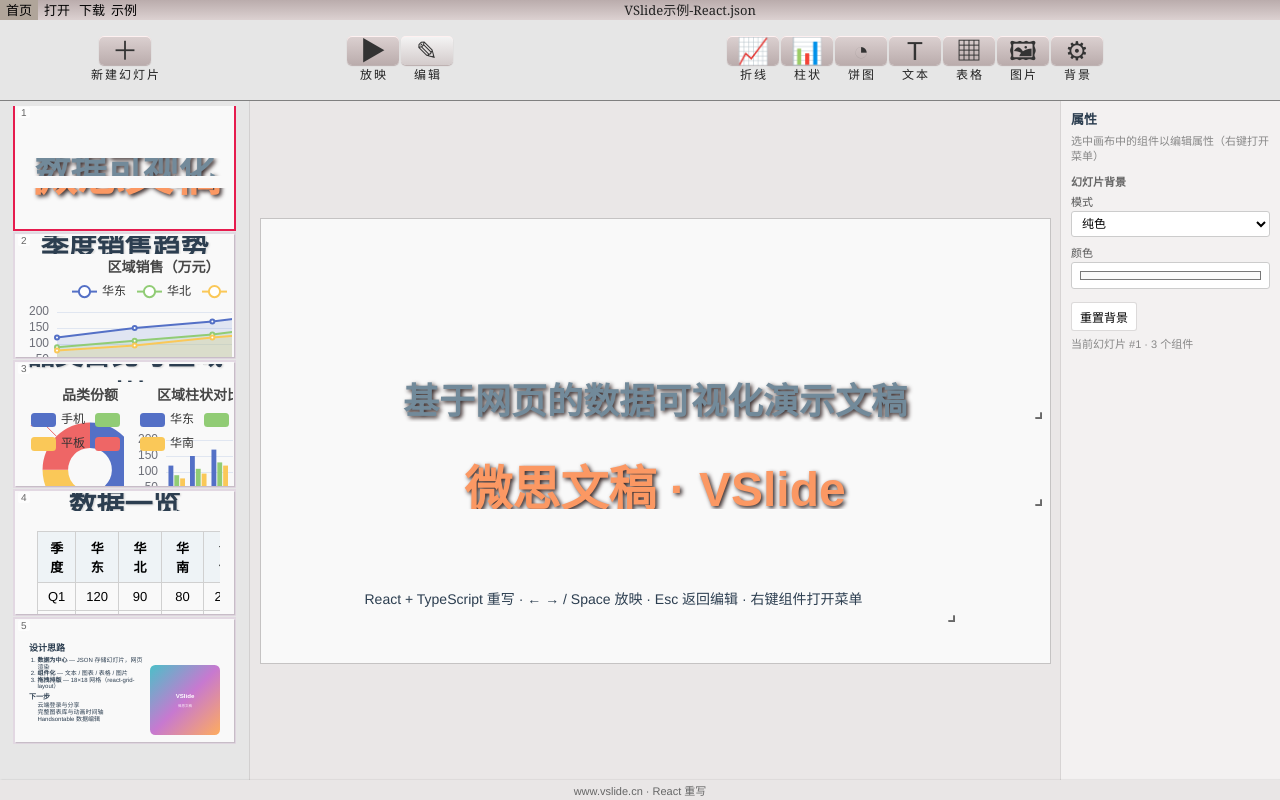
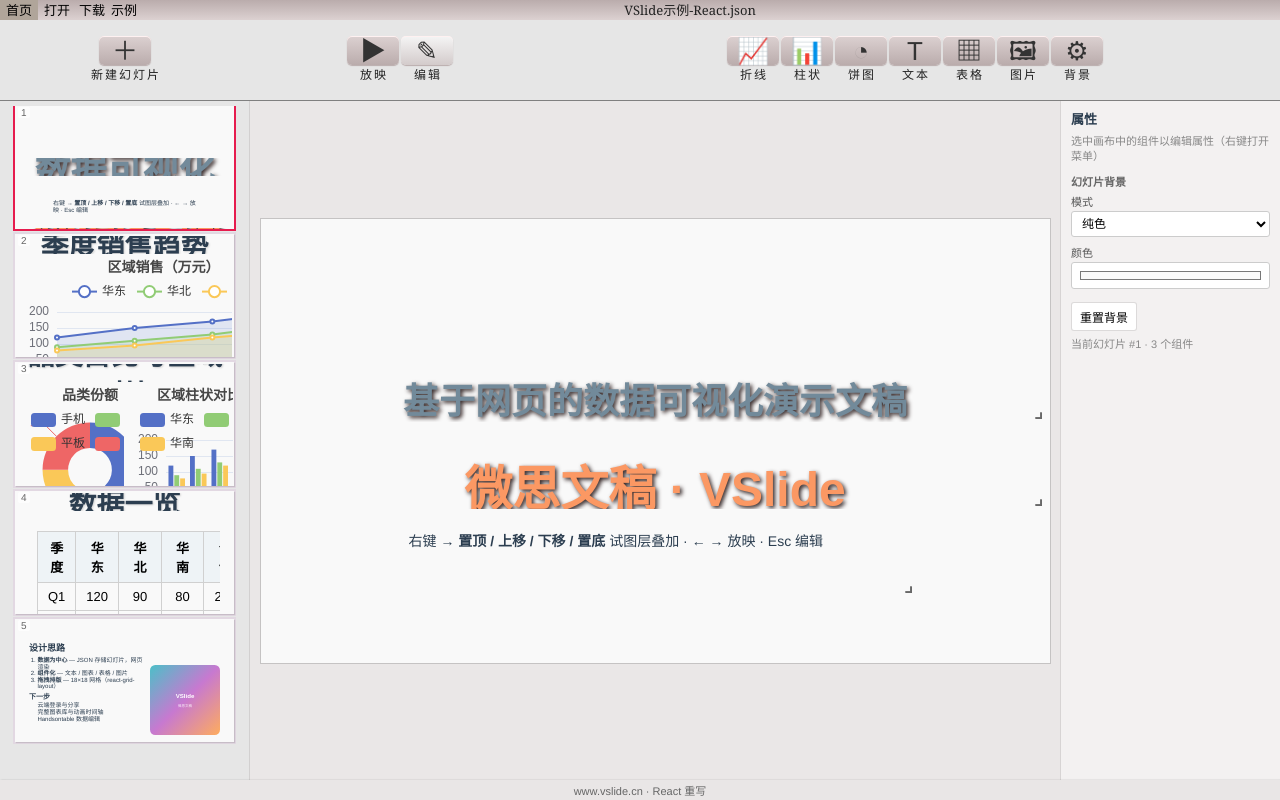
Before and after one commit to shalom-lab/vslide-cn-react, a React (Vite) app: page /edit in a window 1280 px wide. Built offline with nearby package versions, Linux system fonts and the light colour scheme.

Commit message:
feat: atom layer stacking (置顶/置底/上移/下移)
Vue only stacks by slideContent DOM order with preventCollision=false and
has no z-order menu. React adds zIndex mirroring array order, context-menu
and property-panel layer controls, and keeps drag/resize above overlaps.

```diff
--- a/src/components/editor/Canvas.tsx
+++ b/src/components/editor/Canvas.tsx
@@ -8,6 +8,10 @@
 import { cssBackground } from '../../utils/background'
 import { AtomRenderer } from '../atoms/AtomRenderer'
 import { ContextMenu, type ContextMenuItem } from './ContextMenu'
+import {
+  atomStackStyle,
+  canLayerAction,
+} from '../../utils/layerOrder'
 import 'react-grid-layout/css/styles.css'
 import 'react-resizable/css/styles.css'
 
@@ -29,6 +33,7 @@
   const duplicateActiveAtom = useDeckStore((s) => s.duplicateActiveAtom)
   const removeActiveAtom = useDeckStore((s) => s.removeActiveAtom)
   const toggleFixedActiveAtom = useDeckStore((s) => s.toggleFixedActiveAtom)
+  const reorderActiveAtom = useDeckStore((s) => s.reorderActiveAtom)
   const saveActiveAtomToGallery = useDeckStore((s) => s.saveActiveAtomToGallery)
   const toast = useDeckStore((s) => s.toast)
   const clearToast = useDeckStore((s) => s.clearToast)
@@ -146,6 +151,42 @@
           },
         },
         {
+          key: 'front',
+          label: '置顶',
+          icon: '⬆',
+          disabled:
+            forbidden ||
+            !canLayerAction(slide?.slideContent ?? [], menuAtom.i, 'front'),
+          onClick: () => reorderActiveAtom('front'),
+        },
+        {
+          key: 'forward',
+          label: '上移一层',
+          icon: '↑',
+          disabled:
+            forbidden ||
+            !canLayerAction(slide?.slideContent ?? [], menuAtom.i, 'forward'),
+          onClick: () => reorderActiveAtom('forward'),
+        },
+        {
+          key: 'backward',
+          label: '下移一层',
+          icon: '↓',
+          disabled:
+            forbidden ||
+            !canLayerAction(slide?.slideContent ?? [], menuAtom.i, 'backward'),
+          onClick: () => reorderActiveAtom('backward'),
+        },
+        {
+          key: 'back',
+          label: '置底',
+          icon: '⬇',
+          disabled:
+            forbidden ||
+            !canLayerAction(slide?.slideContent ?? [], menuAtom.i, 'back'),
+          onClick: () => reorderActiveAtom('back'),
+        },
+        {
           key: 'fixed',
           label: menuAtom.static ? '取消固定' : '固定',
           icon: '📌',
@@ -204,7 +245,7 @@
           onResizeStop={onLayoutChange}
           draggableHandle=".drag-handle"
         >
-          {slide.slideContent.map((atom) => (
+          {slide.slideContent.map((atom, index) => (
             <div
               key={atom.i}
               className={
@@ -212,6 +253,7 @@
                 (atom.i === activeAtomId ? ' selected' : '') +
                 (atom.static ? ' locked' : '')
               }
+              style={atomStackStyle(atom, index, atom.i === activeAtomId)}
               onClick={(e) => {
                 e.stopPropagation()
                 setActiveAtom(atom.i)
--- a/src/components/editor/SlideList.tsx
+++ b/src/components/editor/SlideList.tsx
@@ -3,6 +3,7 @@
 import { cssBackground } from '../../utils/background'
 import { AtomRenderer } from '../atoms/AtomRenderer'
 import { ContextMenu, type ContextMenuItem } from './ContextMenu'
+import { atomStackStyle } from '../../utils/layerOrder'
 import GridLayout, { WidthProvider } from 'react-grid-layout'
 import 'react-grid-layout/css/styles.css'
 import 'react-resizable/css/styles.css'
@@ -40,8 +41,12 @@
         preventCollision={false}
         useCSSTransforms
       >
-        {slideContent.map((atom) => (
-          <div key={atom.i} className="thumb-item">
+        {slideContent.map((atom, index) => (
+          <div
+            key={atom.i}
+            className="thumb-item"
+            style={atomStackStyle(atom, index)}
+          >
             <AtomRenderer atom={atom} />
           </div>
         ))}
--- a/src/components/play/PlayPage.tsx
+++ b/src/components/play/PlayPage.tsx
@@ -4,6 +4,7 @@
 import { useDeckStore } from '../../store/useDeckStore'
 import { cssBackground } from '../../utils/background'
 import { AtomRenderer } from '../atoms/AtomRenderer'
+import { atomStackStyle } from '../../utils/layerOrder'
 import 'react-grid-layout/css/styles.css'
 import 'react-resizable/css/styles.css'
 
@@ -97,8 +98,12 @@
         useCSSTransforms={false}
         style={{ height: '100%' }}
       >
-        {slide.slideContent.map((atom) => (
-          <div key={atom.i} className="play-item">
+        {slide.slideContent.map((atom, index) => (
+          <div
+            key={atom.i}
+            className="play-item"
+            style={atomStackStyle(atom, index)}
+          >
             <AtomRenderer atom={atom} />
           </div>
         ))}
--- a/src/data/sampleDeck.ts
+++ b/src/data/sampleDeck.ts
@@ -120,19 +120,20 @@
           },
         },
       }),
+      // Intentionally overlaps the brand title so layer stacking is tryable
       atom({
         i: '2',
-        x: 2,
-        y: 12,
-        w: 14,
-        h: 2,
+        x: 3,
+        y: 9,
+        w: 12,
+        h: 3,
         atomType: 'text',
         atomContent: {
           atomName: 'text-md',
           detail: {
             editorId: nanoid(10),
             markdown:
-              'React + TypeScript 重写 · ← → / Space 放映 · Esc 返回编辑 · 右键组件打开菜单',
+              '右键 → **置顶 / 上移 / 下移 / 置底** 试图层叠加 · ← → 放映 · Esc 编辑',
           },
         },
       }),
--- a/src/store/useDeckStore.ts
+++ b/src/store/useDeckStore.ts
@@ -17,6 +17,11 @@
 } from '../types/deck'
 import { cssBackground } from '../utils/background'
 import { normalizeDeck } from '../utils/serialize'
+import {
+  applyLayerOrder,
+  withZIndex,
+  type LayerAction,
+} from '../utils/layerOrder'
 
 const LOCAL_ATOMS_KEY = 'vslide-cn-react:localAtoms'
 
@@ -45,6 +50,8 @@
   duplicateActiveAtom: () => void
   removeActiveAtom: () => void
   toggleFixedActiveAtom: () => void
+  /** 置顶 / 置底 / 上移一层 / 下移一层 */
+  reorderActiveAtom: (action: LayerAction) => void
   saveActiveAtomToGallery: () => void
   setBackground: (bg: BackgroundConfig) => void
   replaceDeck: (deck: DeckFile | unknown) => void
@@ -235,7 +242,10 @@
         ...deck,
         slides: deck.slides.map((sl) =>
           sl.i === activeSlideId
-            ? { ...sl, slideContent: [...sl.slideContent, atom] }
+            ? {
+                ...sl,
+                slideContent: withZIndex([...sl.slideContent, atom]),
+              }
             : sl,
         ),
       }),
@@ -261,7 +271,10 @@
         ...deck,
         slides: deck.slides.map((sl) =>
           sl.i === activeSlideId
-            ? { ...sl, slideContent: [...sl.slideContent, copy] }
+            ? {
+                ...sl,
+                slideContent: withZIndex([...sl.slideContent, copy]),
+              }
             : sl,
         ),
       }),
@@ -279,8 +292,8 @@
           sl.i === activeSlideId
             ? {
                 ...sl,
-                slideContent: sl.slideContent.filter(
-                  (a) => a.i !== activeAtomId,
+                slideContent: withZIndex(
+                  sl.slideContent.filter((a) => a.i !== activeAtomId),
                 ),
               }
             : sl,
@@ -307,6 +320,21 @@
                 ),
               },
         ),
+      }),
+    })
+  },
+
+  reorderActiveAtom: (action) => {
+    const { deck, activeSlideId, activeAtomId } = get()
+    if (!activeAtomId) return
+    set({
+      deck: withGetBackground({
+        ...deck,
+        slides: deck.slides.map((sl) => {
+          if (sl.i !== activeSlideId) return sl
+          const next = applyLayerOrder(sl.slideContent, activeAtomId, action)
+          return next ? { ...sl, slideContent: next } : sl
+        }),
       }),
     })
   },
@@ -529,3 +557,5 @@
   if (!slide || !state.activeAtomId) return undefined
   return slide.slideContent.find((a) => a.i === state.activeAtomId)
 }
+
+export type { LayerAction }
--- a/src/styles/app.css
+++ b/src/styles/app.css
@@ -653,3 +653,20 @@
   font-size: 12px;
   z-index: 10001;
 }
+
+/* Layer stacking — keep drag/resize above user zIndex */
+.react-grid-item.react-draggable-dragging,
+.react-grid-item.resizing {
+  z-index: 100000 !important;
+}
+
+.layer-btns {
+  display: grid;
+  grid-template-columns: 1fr 1fr;
+  gap: 4px;
+  margin-bottom: 6px;
+}
+.layer-btn {
+  padding: 3px 6px !important;
+  font-size: 11px !important;
+}
--- a/src/types/deck.ts
+++ b/src/types/deck.ts
@@ -92,6 +92,12 @@
   atomBorder: AtomBorder
   atomAnimation: AtomAnimation
   atomContent: AtomContent
+  /**
+   * Paint order for overlap (React extension). Higher = on top.
+   * Canonical order is still slideContent array index; zIndex mirrors 1..n.
+   * Vue has no zIndex — overlap uses DOM/array order only.
+   */
+  zIndex?: number
   /** vue-grid-layout runtime flag, preserved on round-trip */
   moved?: boolean
 }
--- /dev/null
+++ b/src/utils/layerOrder.ts
@@ -0,0 +1,66 @@
+import type { Atom } from '../types/deck'
+
+/** Bring forward / send back relative to slideContent array (last = top). */
+export type LayerAction = 'front' | 'back' | 'forward' | 'backward'
+
+/** Assign contiguous zIndex 1..n matching array order (last paints on top). */
+export function withZIndex(atoms: Atom[]): Atom[] {
+  return atoms.map((a, i) =>
+    a.zIndex === i + 1 ? a : { ...a, zIndex: i + 1 },
+  )
+}
+
+export function layerIndex(atoms: Atom[], atomId: string): number {
+  return atoms.findIndex((a) => a.i === atomId)
+}
+
+export function canLayerAction(
+  atoms: Atom[],
+  atomId: string,
+  action: LayerAction,
+): boolean {
+  const idx = layerIndex(atoms, atomId)
+  if (idx < 0 || atoms.length < 2) return false
+  if (action === 'front' || action === 'forward') return idx < atoms.length - 1
+  return idx > 0
+}
+
+/**
+ * Reorder slideContent for stacking. Array order is canonical; zIndex mirrors it.
+ * front = 置顶 (end), back = 置底 (start), forward = 上移一层, backward = 下移一层.
+ */
+export function applyLayerOrder(
+  atoms: Atom[],
+  atomId: string,
+  action: LayerAction,
+): Atom[] | null {
+  if (!canLayerAction(atoms, atomId, action)) return null
+  const idx = layerIndex(atoms, atomId)
+  const next = [...atoms]
+  const [item] = next.splice(idx, 1)
+  switch (action) {
+    case 'front':
+      next.push(item)
+      break
+    case 'back':
+      next.unshift(item)
+      break
+    case 'forward':
+      next.splice(idx + 1, 0, item)
+      break
+    case 'backward':
+      next.splice(idx - 1, 0, item)
+      break
+  }
+  return withZIndex(next)
+}
+
+/** CSS z-index for an atom; selected gets a temporary boost for editing. */
+export function atomStackStyle(
+  atom: Atom,
+  index: number,
+  selected = false,
+): { zIndex: number } {
+  const base = atom.zIndex ?? index + 1
+  return { zIndex: selected ? base + 50_000 : base }
+}
--- a/src/utils/serialize.ts
+++ b/src/utils/serialize.ts
@@ -18,6 +18,7 @@
   type Slide,
 } from '../types/deck'
 import { cssBackground } from './background'
+import { withZIndex } from './layerOrder'
 
 function asRecord(v: unknown): Record<string, unknown> {
   return v && typeof v === 'object' ? (v as Record<string, unknown>) : {}
@@ -148,6 +149,9 @@
       atomName: String(content.atomName || atomName),
       detail,
     },
+    ...(typeof a.zIndex === 'number' && Number.isFinite(a.zIndex)
+      ? { zIndex: Number(a.zIndex) }
+      : { zIndex: index + 1 }),
     ...(typeof a.moved === 'boolean' ? { moved: a.moved } : {}),
   }
 }
@@ -167,7 +171,14 @@
       enter: String(anim.enter || 'fadeIn'),
       leave: String(anim.leave || 'fadeOut'),
     },
-    slideContent: content.map((a, i) => normalizeAtom(a, i)),
+    slideContent: (() => {
+      const atoms = content.map((a, i) => normalizeAtom(a, i))
+      // If any atom carried an explicit zIndex, sort so paint order survives reload.
+      if (atoms.some((a) => typeof a.zIndex === 'number')) {
+        atoms.sort((a, b) => (a.zIndex ?? 0) - (b.zIndex ?? 0))
+      }
+      return withZIndex(atoms)
+    })(),
     ...(typeof s.moved === 'boolean' ? { moved: s.moved } : {}),
   }
 }
@@ -239,6 +250,7 @@
           atomBorder: a.atomBorder,
           atomAnimation: a.atomAnimation,
           atomContent: { atomName: a.atomContent.atomName, detail },
+          zIndex: typeof a.zIndex === 'number' ? a.zIndex : ai + 1,
           ...(a.moved != null ? { moved: a.moved } : {}),
         }
       }),
```
Also changed, not shown: src/components/editor/PropertyPanel.tsx (+29 -0 lines), 1 other file (tests, documents, lock files or other folders).
